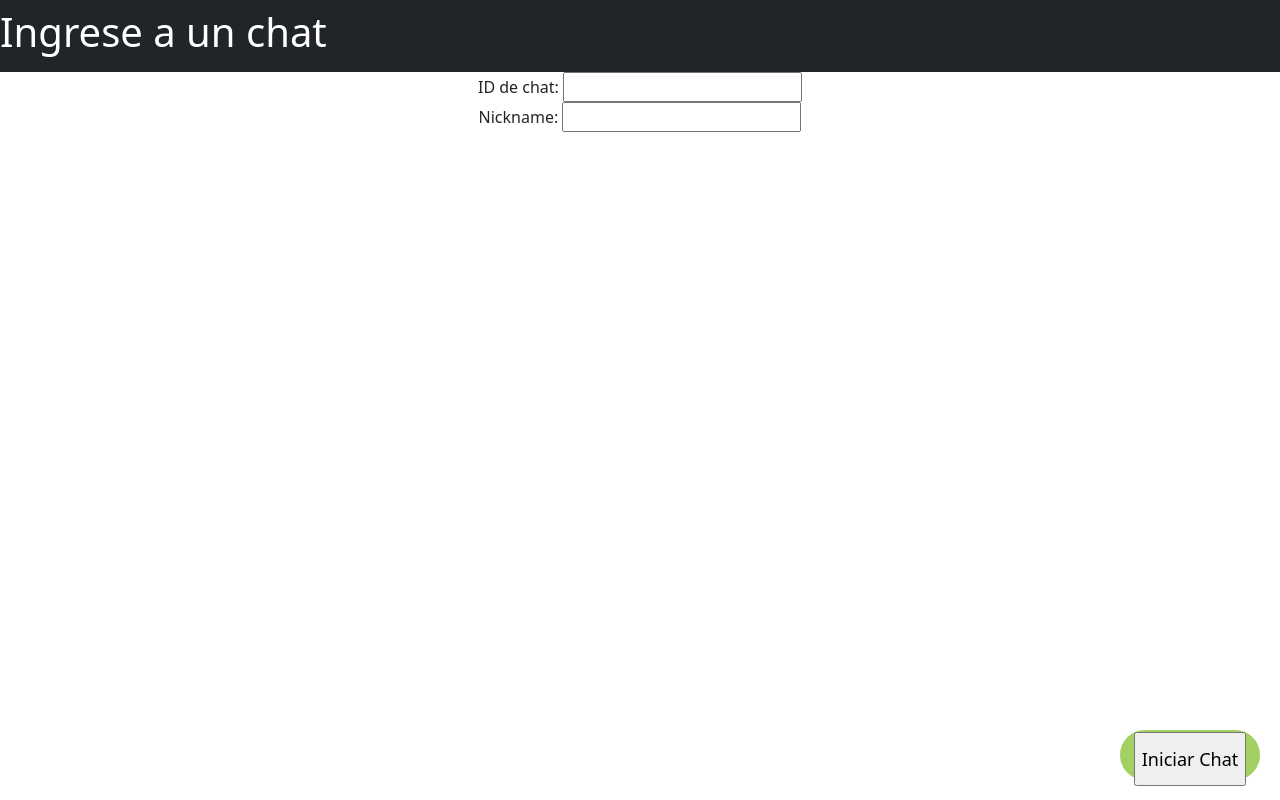
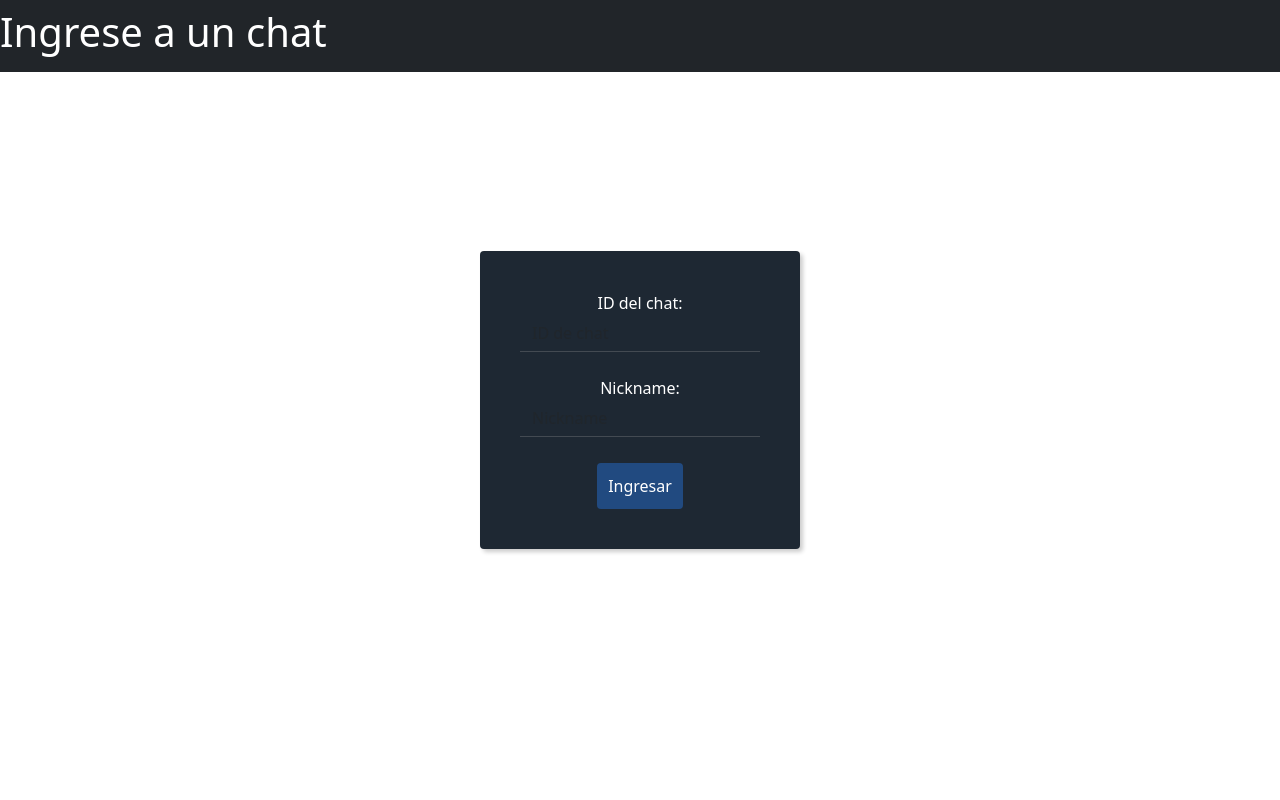
Before and after one commit to robinson-arpi/app_web_rabbit, a Flask app: page / in a window 1280 px wide. Run offline with Flask 2, Linux system fonts and the light colour scheme.

Commit message:
estillos decentes

```diff
--- /dev/null
+++ b/static/css/estilos_login.css
@@ -0,0 +1,70 @@
+.login-dark {
+    background:white;
+    background-size:cover;
+
+  }
+
+  .login-dark form {
+    max-width:320px;
+    width:90%;
+    background-color:#1e2833;
+    padding:40px;
+    border-radius:4px;
+    transform:translate(-50%, -50%);
+    position:absolute;
+    top:50%;
+    left:50%;
+    color:#fff;
+    box-shadow:3px 3px 4px rgba(0,0,0,0.2);
+  }
+
+  .login-dark .illustration {
+    text-align:center;
+    padding:15px 0 20px;
+    font-size:100px;
+    color:#2980ef;
+  }
+
+  .login-dark form .form-control {
+    background:none;
+    border:none;
+    border-bottom:1px solid #434a52;
+    border-radius:0;
+    box-shadow:none;
+    outline:none;
+    color:inherit;
+  }
+
+  .login-dark form .btn-primary {
+    background:#214a80;
+    border:none;
+    border-radius:4px;
+    padding:11px;
+    box-shadow:none;
+    margin-top:26px;
+    text-shadow:none;
+    outline:none;
+  }
+
+  .login-dark form .btn-primary:hover, .login-dark form .btn-primary:active {
+    background:#214a80;
+    outline:none;
+  }
+
+  .login-dark form .forgot {
+    display:block;
+    text-align:center;
+    font-size:12px;
+    color:#6f7a85;
+    opacity:0.9;
+    text-decoration:none;
+  }
+
+  .login-dark form .forgot:hover, .login-dark form .forgot:active {
+    opacity:1;
+    text-decoration:none;
+  }
+
+  .login-dark form .btn-primary:active {
+    transform:translateY(1px);
+  }
--- a/templates/login.html
+++ b/templates/login.html
@@ -1,7 +1,8 @@
 <!DOCTYPE html>
 <html>
 <head>
-    <link rel="stylesheet" type="text/css" href="{{ url_for('static', filename='css/estilos.css') }}">
+    <meta name="viewport" content="width=device-width, initial-scale=1.0">
+    <link rel="stylesheet" type="text/css" href="{{ url_for('static', filename='css/estilos_login.css') }}">
     <link href="https://cdn.jsdelivr.net/npm/bootstrap@5.3.0/dist/css/bootstrap.min.css" rel="stylesheet" integrity="sha384-9ndCyUaIbzAi2FUVXJi0CjmCapSmO7SnpJef0486qhLnuZ2cdeRhO02iuK6FUUVM" crossorigin="anonymous">
     <title>Ingreso</title>
 </head>
@@ -10,18 +11,21 @@
     <nav class="navbar navbar-dark bg-dark">
         <h1 class="text-white text-center" >Ingrese a un chat</h1>
     </nav>
-    <form class = "text-center" action="/chat" method="post">
-        <label for="recipient_id">ID de chat:</label>
-        <input type="text" id="recipient_id" name="recipient_id" required><br>
-        <label for="sender_id">Nickname:</label>
-        <input type="text" id="sender_id" name="sender_id" required><br>
+    <div class = "login-dark">
+        <form class = "text-center" action="/chat" method="post">
 
-        <div class="bottom_wrapper clearfix">
-            <div class="send_message">
-                <input class = "text" type="submit" value="Iniciar Chat">
+            <div class="form-group">
+                <label>ID del chat: </label>
+                <input class="form-control" type="text" id="recipient_id" name="recipient_id" required placeholder="ID de chat">
             </div>
-        </div>
+            <br>
+            <div class="form-group">
+                <label>Nickname: </label>
+                <input class="form-control" type = "text" id="sender_id" name="sender_id" required placeholder="Nickname">
+            </div>
+            <div class="form-group"><button class="btn btn-primary btn-block" type="submit">Ingresar</button></div>
+    </form>
+    </div>
 
-    </form>
 </body>
 </html>
```
